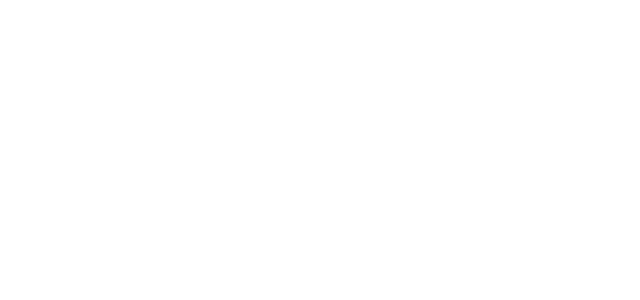
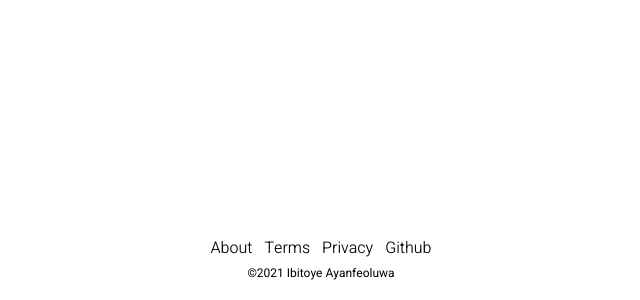
Before and after one commit to cirqlar/tracki, a Next.js app: page / in a window 1280 px wide. Shown: the part 500-800 px from the top of the page, without its empty margins (319-959 px from the left). Built offline with nearby package versions, Linux system fonts and the light colour scheme.

Commit message:
feat: add header, footer, main layout and head tags

```diff
--- /dev/null
+++ b/components/layout/default.tsx
@@ -0,0 +1,27 @@
+import { ReactNode } from "react";
+import cn from "classnames";
+
+import Footer from "@/components/shared/footer";
+import Header from "@/components/shared/header";
+
+export default function DefaultLayout({
+  children,
+  mainClasses,
+  showFooter = true,
+  showHeader = false,
+  logoType = "",
+}: {
+  children: ReactNode;
+  mainClasses?: string;
+  showFooter?: boolean;
+  showHeader?: boolean;
+  logoType?: "" | "-trans" | "-nopad";
+}) {
+  return (
+    <div className="w-full h-full flex flex-col items-center dark:bg-black text-black dark:text-white">
+      {showHeader && <Header logoType={logoType} />}
+      <main className={cn("flex-auto max-w-full", mainClasses)}>{children}</main>
+      {showFooter && <Footer />}
+    </div>
+  );
+}
--- /dev/null
+++ b/components/layout/head.tsx
@@ -0,0 +1,76 @@
+/* eslint-disable @next/next/no-page-custom-font */
+import Head from "next/head";
+
+const PUBLIC_URL = process.env.NEXT_PUBLIC_VERCEL_URL ?? "localhost:3000";
+const APP_URL = `https://${PUBLIC_URL}`;
+const APP_NAME = "tracki";
+const APP_DESCRIPTION = "Tracki is a web app that helps you track whatever you want.";
+
+export default function HeadTags() {
+  return (
+    <Head>
+      <link rel="preconnect" href="https://fonts.gstatic.com" />
+      <link
+        href="https://fonts.googleapis.com/css2?family=Heebo:wght@300;400&family=Mulish&display=swap"
+        rel="stylesheet"
+      />
+
+      <meta charSet="utf-8" />
+      <meta httpEquiv="X-UA-Compatible" content="IE=edge" />
+      <meta
+        name="viewport"
+        content="width=device-width,initial-scale=1,minimum-scale=1,maximum-scale=1,user-scalable=no"
+      />
+      <meta name="description" content={APP_DESCRIPTION} />
+      <meta name="keywords" content="tracker" />
+      <title>{APP_NAME}</title>
+
+      {/* <!-- Android  --> */}
+      <meta name="theme-color" content="red" />
+      <meta name="mobile-web-app-capable" content="#eb5757" />
+
+      {/* <!-- iOS --> */}
+      <meta name="apple-mobile-web-app-title" content={APP_NAME} />
+      <meta name="apple-mobile-web-app-capable" content="yes" />
+      <meta name="apple-mobile-web-app-status-bar-style" content="default" />
+
+      {/* <!-- Main Link Tags  --> */}
+      <link href="/icon/favicon-16x16-42605.png" rel="icon" type="image/png" sizes="16x16" />
+      <link href="/icon/favicon-32x32-42605.png" rel="icon" type="image/png" sizes="32x32" />
+      <link href="/icon/favicon-48x48-42605.png" rel="icon" type="image/png" sizes="48x48" />
+
+      {/* <!-- iOS  --> */}
+      <link href="/icon/apple-57x57-42605.png" rel="apple-touch-icon" sizes="57x57" />
+      <link href="/icon/apple-60x60-42605.png" rel="apple-touch-icon" />
+      <link href="/icon/apple-72x72-42605.png" rel="apple-touch-icon" sizes="72x72" />
+      <link href="/icon/apple-76x76-42605.png" rel="apple-touch-icon" sizes="76x76" />
+      <link href="/icon/apple-114x114-42605.png" rel="apple-touch-icon" sizes="114x114" />
+      <link href="/icon/apple-120x120-42605.png" rel="apple-touch-icon" sizes="120x120" />
+      <link href="/icon/apple-144x144-42605.png" rel="apple-touch-icon" sizes="144x144" />
+      <link href="/icon/apple-152x152-42605.png" rel="apple-touch-icon" sizes="152x152" />
+      <link href="/icon/apple-180x180-42605.png" rel="apple-touch-icon" sizes="180x180" />
+
+      {/* <!-- Android  --> */}
+      <link href="/icon/android-192x192-42605.png" rel="icon" sizes="192x192" />
+
+      {/* <!-- Manifest.json  --> */}
+      <link href="/manifest.json" rel="manifest" />
+
+      {/* <!-- Open Graph / Facebook --> */}
+      <meta property="og:type" content="website" />
+      <meta property="og:title" content={APP_NAME} />
+      <meta property="og:description" content={APP_DESCRIPTION} />
+      <meta property="og:site_name" content={APP_NAME} />
+      <meta property="og:url" content={APP_URL} />
+      <meta property="og:image" content={`${APP_URL}/public/icon/android-192x192-42605.png`} />
+
+      {/* <!-- Twitter --> */}
+      <meta name="twitter:card" content="summary_large_image" />
+      <meta name="twitter:url" content={APP_URL} />
+      <meta name="twitter:title" content={APP_NAME} />
+      <meta name="twitter:description" content={APP_DESCRIPTION} />
+      <meta name="twitter:image" content={`${APP_URL}/public/icon/android-192x192-42605.png`} />
+      <meta name="twitter:creator" content="@uiAyanfe" />
+    </Head>
+  );
+}
--- /dev/null
+++ b/components/shared/footer.tsx
@@ -0,0 +1,34 @@
+/* eslint-disable jsx-a11y/anchor-is-valid */
+import Link from "next/link";
+
+const year = new Date().getFullYear();
+
+export default function Footer() {
+  return (
+    <footer className="flex-none w-full text-center py-4">
+      <div className="font-light text-base">
+        <Link href="/">
+          <a className="mt-4">About</a>
+        </Link>
+        <Link href="/">
+          <a className="mt-4 ml-3">Terms</a>
+        </Link>
+        <Link href="/">
+          <a className="mt-4 ml-3">Privacy</a>
+        </Link>
+        <a
+          href="https://github.com/cirqlar/tracki"
+          className="mt-4 ml-3"
+        >
+          Github
+        </a>
+      </div>
+      <small className="text-xs">
+        &#169;
+        {year}
+        {" "}
+        Ibitoye Ayanfeoluwa
+      </small>
+    </footer>
+  );
+}
--- /dev/null
+++ b/components/shared/header.tsx
@@ -0,0 +1,22 @@
+import Image from "next/image";
+
+export default function Header({ logoType = "" }: { logoType: "" | "-trans" | "-nopad" }) {
+  return (
+    <header className="flex-none w-full">
+      <Image
+        width="60"
+        height="60"
+        className="dark:hidden w-[60px] h-[60px] mx-auto flex-none mt-12"
+        src={`/logo/white${logoType}.svg`}
+        alt="black tracki logo"
+      />
+      <Image
+        width="60"
+        height="60"
+        className="hidden dark:block w-[60px] h-[60px] mx-auto flex-none mt-12"
+        src={`/logo/black${logoType}.svg`}
+        alt="white tracki logo"
+      />
+    </header>
+  );
+}
--- a/pages/_app.tsx
+++ b/pages/_app.tsx
@@ -4,6 +4,7 @@
 
 import "../styles/globals.css";
 
+import HeadTags from "@/components/layout/head";
 import { updateTheme } from "@/lib/util/theme";
 
 function MyApp({ Component, pageProps }: AppProps) {
@@ -11,6 +12,11 @@
     updateTheme();
   }, []);
 
-  return <Component {...pageProps} />;
+  return (
+    <>
+      <HeadTags />
+      <Component {...pageProps} />
+    </>
+  );
 }
 export default MyApp;
--- a/pages/index.tsx
+++ b/pages/index.tsx
@@ -1,5 +1,9 @@
+import DefaultLayout from "@/components/layout/default";
+
 export default function Home() {
   return (
-    <div />
+    <DefaultLayout>
+      <div />
+    </DefaultLayout>
   );
 }
--- a/styles/globals.css
+++ b/styles/globals.css
@@ -1,3 +1,33 @@
 @tailwind base;
 @tailwind components;
 @tailwind utilities;
+
+@layer base {
+  a {
+    color: inherit;
+    text-decoration: none;
+  }
+
+  html {
+    box-sizing: border-box;
+    font-family: "Heebo", sans-serif;
+    @apply w-full h-full relative overflow-hidden;
+  }
+  *,
+  *:before,
+  *:after {
+    box-sizing: inherit;
+  }
+  h1,
+  h2,
+  h3,
+  h4,
+  h5,
+  h6 {
+    font-family: "Mulish", sans-serif;
+  }
+  body,
+  #__next {
+    @apply w-full h-full relative overflow-hidden;
+  }
+}
```
